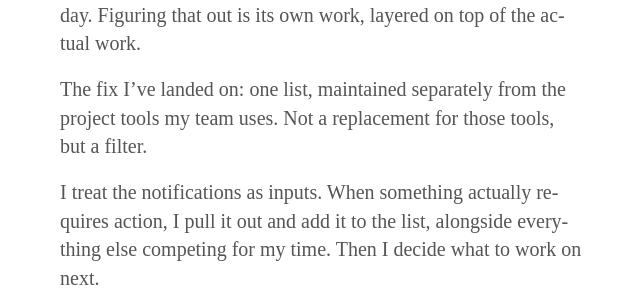
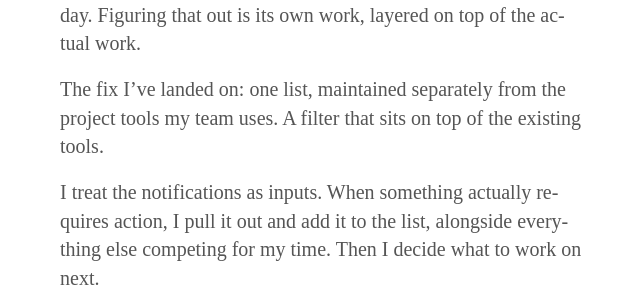
Before and after one commit to nathanielward/nathanielward.github.io, a Jekyll site: the page built from _posts/2026-03-10-inputs-instructions.md, in a window 1280 px wide. Shown: the part 668-968 px from the top of the page, without its empty margins (319-959 px from the left). Built offline with Jekyll 4.4.1, drawn with Linux system fonts in a browser that asks for light colours; some web fonts are replaced.

Commit message:
Update 2026-03-10-inputs-instructions.md

```diff
--- a/_posts/2026-03-10-inputs-instructions.md
+++ b/_posts/2026-03-10-inputs-instructions.md
@@ -21,7 +21,7 @@ In practice, it means you’re always a little bit behind.
 
 An inbox full of updates tells you what’s happening — not what matters, not what’s required of you, not what should happen today. Figuring that out is its own work, layered on top of the actual work.
 
-The fix I’ve landed on: one list, maintained separately from the project tools my team uses. Not a replacement for those tools, but a filter.
+The fix I’ve landed on: one list, maintained separately from the project tools my team uses. A filter that sits on top of the existing tools.
 
 I treat the notifications as inputs. When something actually requires action, I pull it out and add it to the list, alongside everything else competing for my time. Then I decide what to work on next.
 
```
